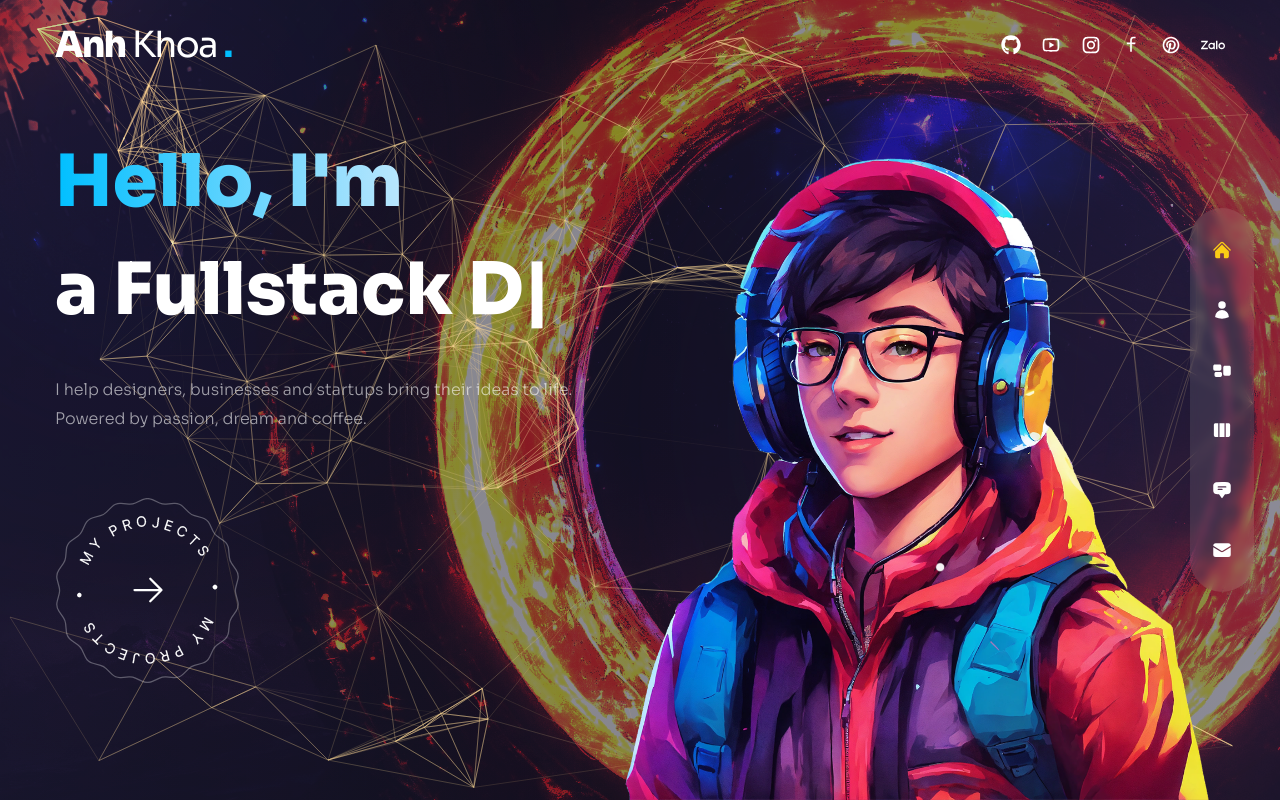
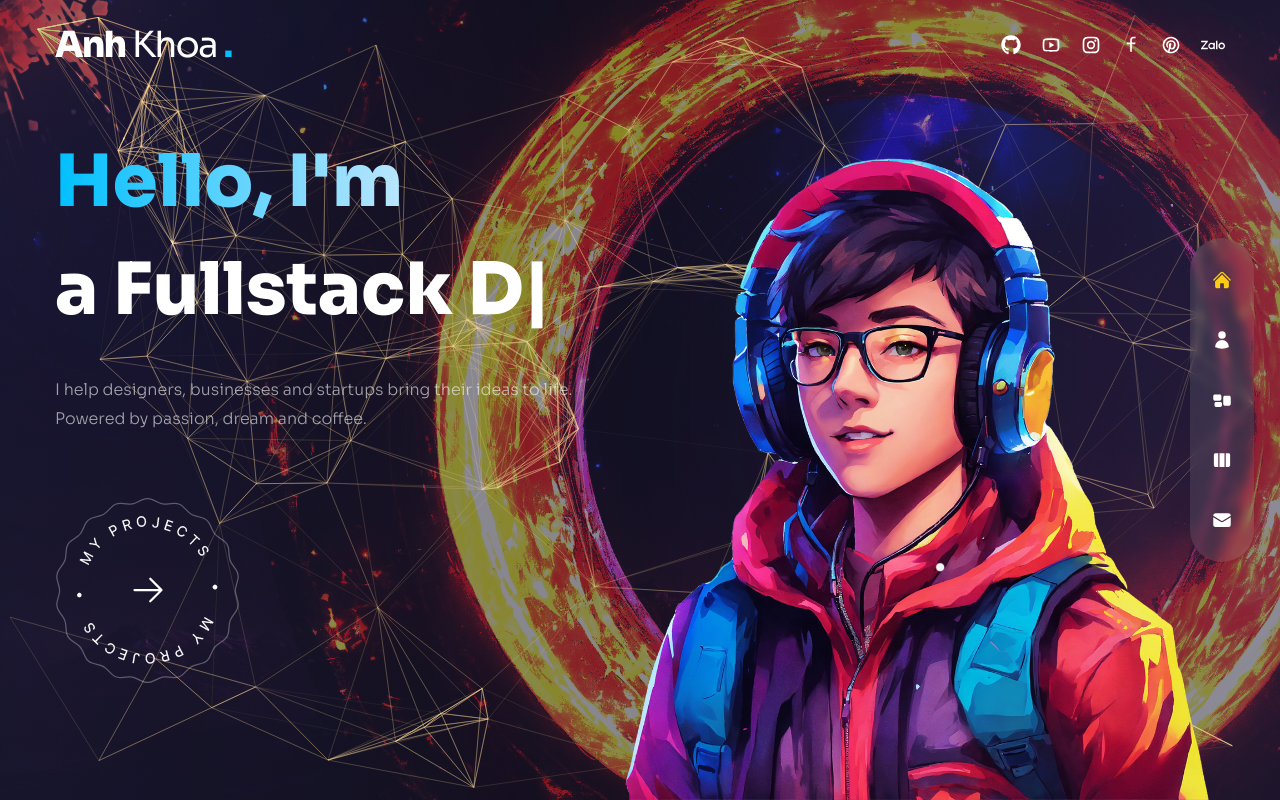
Before and after one commit to NaKMiers/Portfolio_NextJS, a Next.js app: page / in a window 1280 px wide. Built offline with nearby package versions, Linux system fonts and the light colour scheme.

Commit message:
remove testimonials

```diff
--- a/components/Nav.tsx
+++ b/components/Nav.tsx
@@ -15,11 +15,11 @@ export const navData = [
   { name: 'about', path: '/about', icon: <HiUser /> },
   { name: 'services', path: '/services', icon: <HiRectangleGroup /> },
   { name: 'work', path: '/work', icon: <HiViewColumns /> },
-  {
-    name: 'testimonials',
-    path: '/testimonials',
-    icon: <HiChatBubbleBottomCenterText />,
-  },
+  // {
+  //   name: 'testimonials',
+  //   path: '/testimonials',
+  //   icon: <HiChatBubbleBottomCenterText />,
+  // },
   {
     name: 'contact',
     path: '/contact',
```
